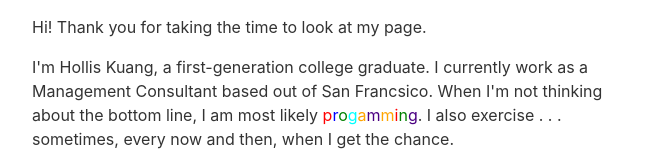
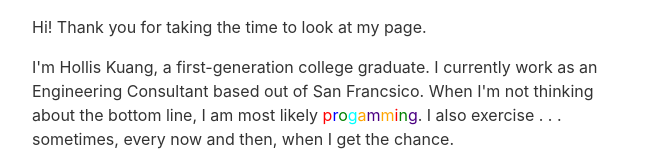
Before and after one commit to holliskuang/personalWebsite, an Eleventy site: page content/index.njk in a window 1280 px wide. Shown: the part 314-478 px from the top of the page, 304-951 px from the left. Built offline with nearby package versions, Linux system fonts and the light colour scheme; Eleventy itself is replaced by a stand-in of ours; files that its build step writes are made by us from their sources.

Commit message:
Update index.njk

```diff
--- a/content/index.njk
+++ b/content/index.njk
@@ -8,7 +8,7 @@ numberOfLatestPostsToShow: 3
 
 <h3>Who Am I?</h3>
 <p>Hi! Thank you for taking the time to look at my page. </p>
-<p> I'm Hollis Kuang, a first-generation college graduate. I currently work as a Management Consultant based out
+<p> I'm Hollis Kuang, a first-generation college graduate. I currently work as an Engineering Consultant based out
  of San Francsico. When I'm not thinking about the bottom line, I am most likely
  <span style='color:red'>p</span><span style='color:blue'>r</span><span style='color:green'>o</span><span style='color:cyan'>g</span><span
  style='color:orange'>a</span><span style='color:indigo'>m</span><span
```
